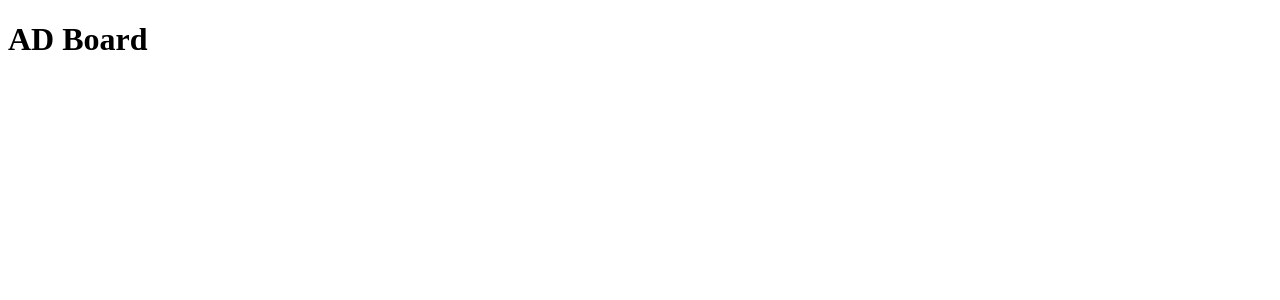
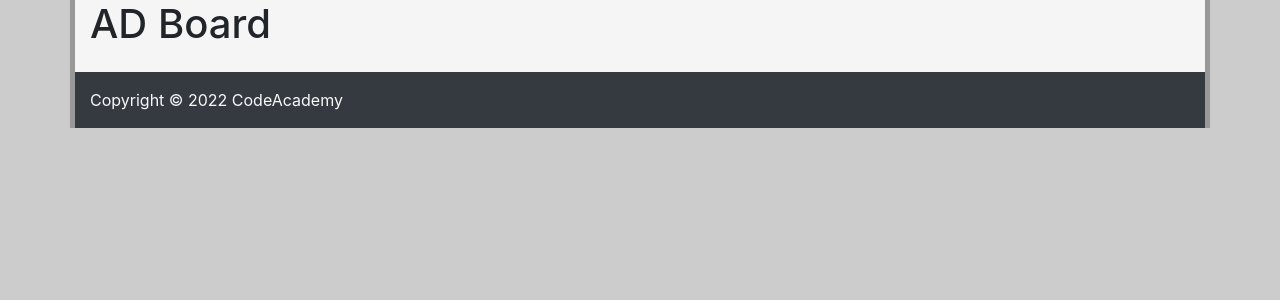
Before and after one commit to infohata/ptu2_adboard, a Django app: page / in a window 1280 px wide. Before the commit the part shown is almost empty. Shown: the top 300 px of the page. Run offline with Django 4.2, Linux system fonts and the light colour scheme.

Commit message:
initial style for base.html

```diff
--- /dev/null
+++ b/adboard/adboard_site/static/adboard_site/css/style.css
@@ -0,0 +1,7 @@
+body.adboard-body {background-color: #ccc;}
+.container {
+    background-color: rgba(255, 255, 255, 0.8);
+    border-left: 5px solid #999;
+    border-right: 5px solid #999;
+    padding-bottom: 1rem;
+}
--- a/adboard/adboard_site/templates/adboard_site/index.html
+++ b/adboard/adboard_site/templates/adboard_site/index.html
@@ -1,4 +1,6 @@
 {% extends 'base.html' %}
 {% block content %}
+<div class="container">
 <h1>AD Board</h1>
+</div>
 {% endblock content %}
--- a/adboard/adboard_site/templates/base.html
+++ b/adboard/adboard_site/templates/base.html
@@ -5,10 +5,22 @@
         <meta http-equiv="X-UA-Compatible" content="IE=edge">
         <meta name="viewport" content="width=device-width, initial-scale=1.0">
         <title>{% block title %}AD Board{% endblock title %}</title>
+        <link rel="stylesheet" href="{% static 'adboard_site/css/style.css' %}">
+        <link rel="stylesheet" href="https://cdn.jsdelivr.net/npm/bootstrap@4.6.1/dist/css/bootstrap.min.css" integrity="sha384-zCbKRCUGaJDkqS1kPbPd7TveP5iyJE0EjAuZQTgFLD2ylzuqKfdKlfG/eSrtxUkn" crossorigin="anonymous">
+        <script src="https://cdn.jsdelivr.net/npm/jquery@3.5.1/dist/jquery.min.js" integrity="sha384-ZvpUoO/+PpLXR1lu4jmpXWu80pZlYUAfxl5NsBMWOEPSjUn/6Z/hRTt8+pR6L4N2" crossorigin="anonymous"></script>
+        {{ form.media }}
     </head>
-    <body>
+    <body class="adboard-body">
+        <main class="mb-0 py-0">
         {% block content %}
 
         {% endblock content %}
+        </main>
+        <footer>
+            <div class="container bg-dark text-light mt-0 py-3">
+                {% blocktrans %}Copyright © 2022 CodeAcademy{% endblocktrans %}
+            </div>
+        </footer>
+        <script src="https://cdn.jsdelivr.net/npm/bootstrap@4.6.1/dist/js/bootstrap.bundle.min.js" integrity="sha384-fQybjgWLrvvRgtW6bFlB7jaZrFsaBXjsOMm/tB9LTS58ONXgqbR9W8oWht/amnpF" crossorigin="anonymous"></script>
     </body>
 </html>
```
